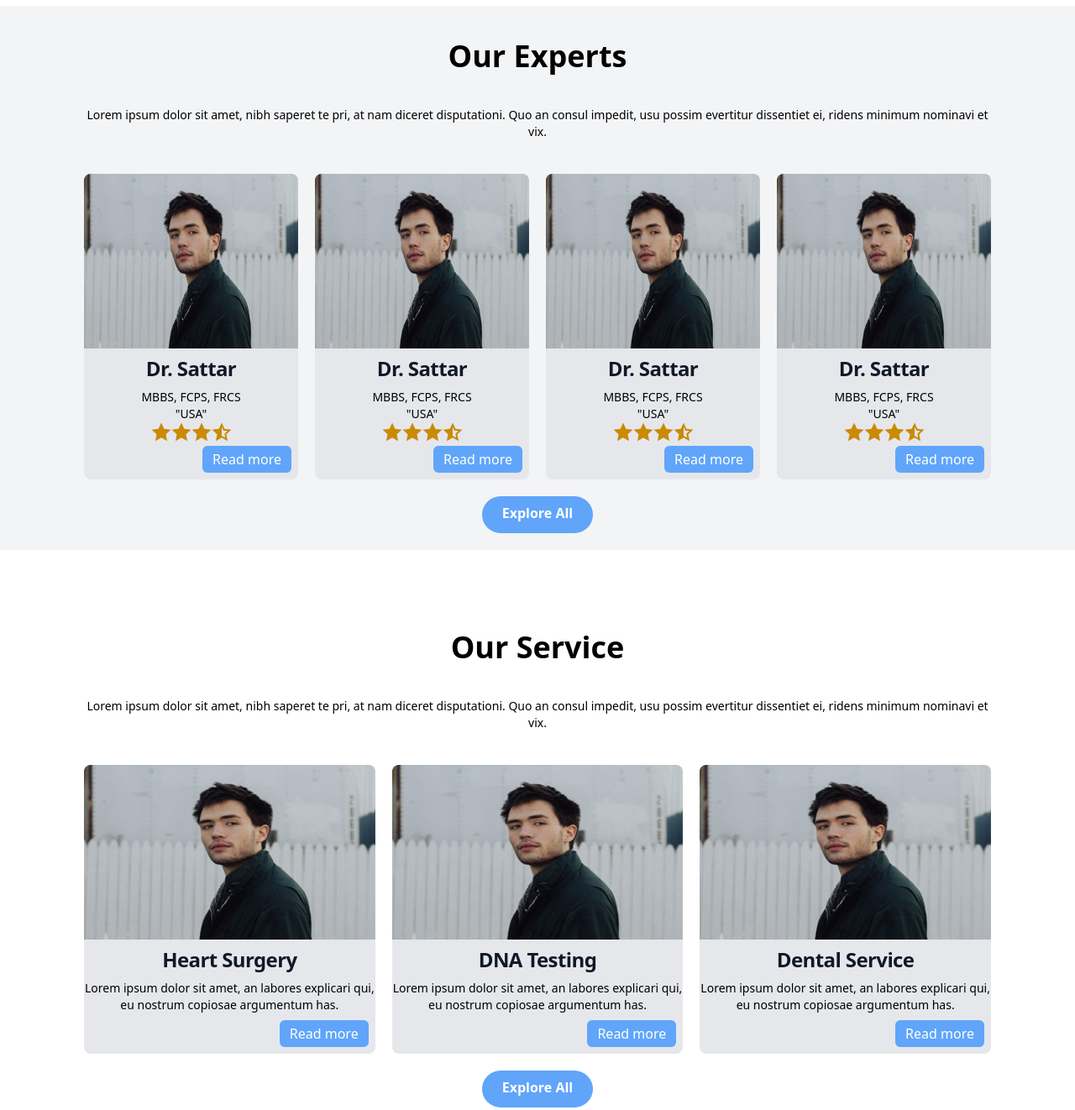
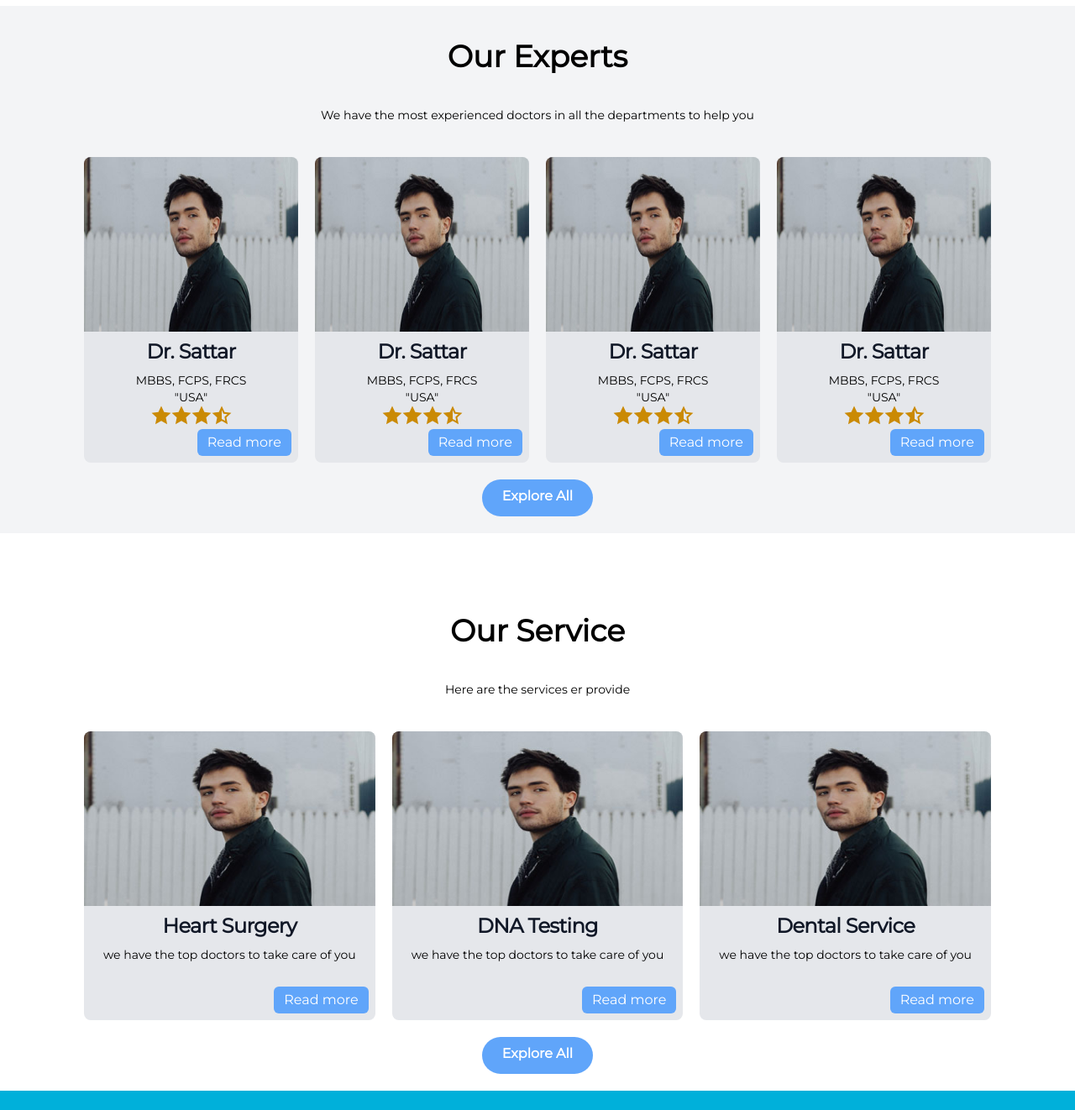
Before and after one commit to HadiUzzaman04/Bluesky-Health-Website, a website: page index.html in a window 1280 px wide. Shown: the part 860-2182 px from the top of the page at 84% size. Drawn offline with Linux system fonts and the light colour scheme.

Commit message:
landing page

```diff
--- a/index.html
+++ b/index.html
@@ -9,7 +9,7 @@
     <title>Home page</title>
 </head>
 
-<body>
+<body class="font-body">
     <!--Header-->
     <nav class="sticky top-0 z-10 border-b border-gray-200 bg-white shadow-lg drop-shadow-lg">
         <div class="bg-white mx-auto py-6 max-w-[85rem] lg:max-w-[70rem] md:max-w-[58rem] sm:max-w-[45rem]">
@@ -136,9 +136,7 @@
         <div
             class=" px-5 mx-auto text-center max-w-[85rem] lg:max-w-[70rem] md:max-w-[58rem] sm:max-w-[40rem] xs:max-w-[18rem]">
             <h2 class="text-4xl font-semibold text-center pt-10 pb-10 ">Our Experts</h2>
-            <p class="text-sm text-center font-medium pb-10 ">Lorem ipsum dolor sit amet, nibh saperet te pri, at nam
-                diceret disputationi. Quo an consul impedit, usu possim evertitur dissentiet ei, ridens minimum nominavi
-                et vix.</p>
+            <p class="text-sm text-center font-medium pb-10 ">We have the most experienced doctors in all the departments to help you</p>
             <!--Experts Container-->
             <div class="grid grid-cols-4 gap-5 mb-5 ">
                 <!--Experts 1-->
@@ -341,9 +339,7 @@
         <div
             class=" px-5 mx-auto text-center max-w-[85rem] lg:max-w-[70rem] md:max-w-[58rem] sm:max-w-[40rem] xs:max-w-[18rem]">
             <h2 class="text-4xl font-semibold text-center pt-10 pb-10 ">Our Service</h2>
-            <p class="text-sm text-center font-medium pb-10 ">Lorem ipsum dolor sit amet, nibh saperet te pri, at nam
-                diceret disputationi. Quo an consul impedit, usu possim evertitur dissentiet ei, ridens minimum nominavi
-                et vix.</p>
+            <p class="text-sm text-center font-medium pb-10 ">Here are the services er provide</p>
             <!--Service Container-->
             <div class="grid grid-cols-3 gap-5 mb-5 ">
                 <!--Service 1-->
@@ -356,8 +352,7 @@
                         </h5>
                     </div>
                     <div class="h-12 w-30 text-sm">
-                        <p clas="mb-3 font-normal text-gray-300 dark:text-gray-400">Lorem ipsum dolor sit amet, an
-                            labores explicari qui, eu nostrum copiosae argumentum has.</p>
+                        <p clas="mb-3 font-normal text-gray-300 dark:text-gray-400">we have the top doctors to take care of you</p>
                     </div>
                     <div class="flex justify-end mb-2 ml-4 md:pr-2 sm:pr-2 lg:pr-2 xs:pr-2 ">
                         <a href=""
@@ -374,8 +369,7 @@
                         </h5>
                     </div>
                     <div class="h-12 w-30 text-sm">
-                        <p clas="mb-3 font-normal text-gray-300 dark:text-gray-400">Lorem ipsum dolor sit amet, an
-                            labores explicari qui, eu nostrum copiosae argumentum has.</p>
+                        <p clas="mb-3 font-normal text-gray-300 dark:text-gray-400">we have the top doctors to take care of you</p>
                     </div>
                     <div class="flex justify-end mb-2 ml-4 md:pr-2 sm:pr-2 lg:pr-2 xs:pr-2 ">
                         <a href=""
@@ -392,8 +386,7 @@
                         </h5>
                     </div>
                     <div class="h-12 w-30 text-sm">
-                        <p clas="mb-3 font-normal text-gray-300 dark:text-gray-400">Lorem ipsum dolor sit amet, an
-                            labores explicari qui, eu nostrum copiosae argumentum has.</p>
+                        <p clas="mb-3 font-normal text-gray-300 dark:text-gray-400">we have the top doctors to take care of you</p>
                     </div>
                     <div class="flex justify-end mb-2 ml-4 md:pr-2 sm:pr-2 lg:pr-2 xs:pr-2 ">
                         <a href=""
@@ -496,8 +489,7 @@
                     <!-- <div class="h-20">
                         <img src="img/logo.jpg" class="h-full" />
                     </div> -->
-                    <p class="text-gray-400 text-left py-6">Lorem ipsum dolor sit amet, an labores explicari qui, eu
-                        nostrum copiosae argumentum has.</p>
+                    <p class="text-gray-400 text-left py-6">We beleve that everyone should lead a healthy life.</p>
                     <div class="flex mb-6">
                         <a href="#!" type="button"
                             class="rounded-full border-2 border-white text-white leading-normal uppercase hover:bg-black hover:bg-opacity-5 focus:outline-none focus:ring-0 transition duration-150 ease-in-out w-9 h-9 m-1 ">
--- a/input.css
+++ b/input.css
@@ -1,3 +1,6 @@
+@import url('https://fonts.googleapis.com/css2?family=Montserrat&display=swap');
+
+
 @tailwind base;
 @tailwind components;
 @tailwind utilities;
--- a/tailwind.config.js
+++ b/tailwind.config.js
@@ -26,7 +26,11 @@ module.exports = {
         'mylightblue': {
           100: '#00B0DA'
         },
+
     },
+    fontFamily:{
+      body:['Montserrat']
+   },
   },
   plugins: [],
 }
```
Also changed, not shown: css/main.css.
